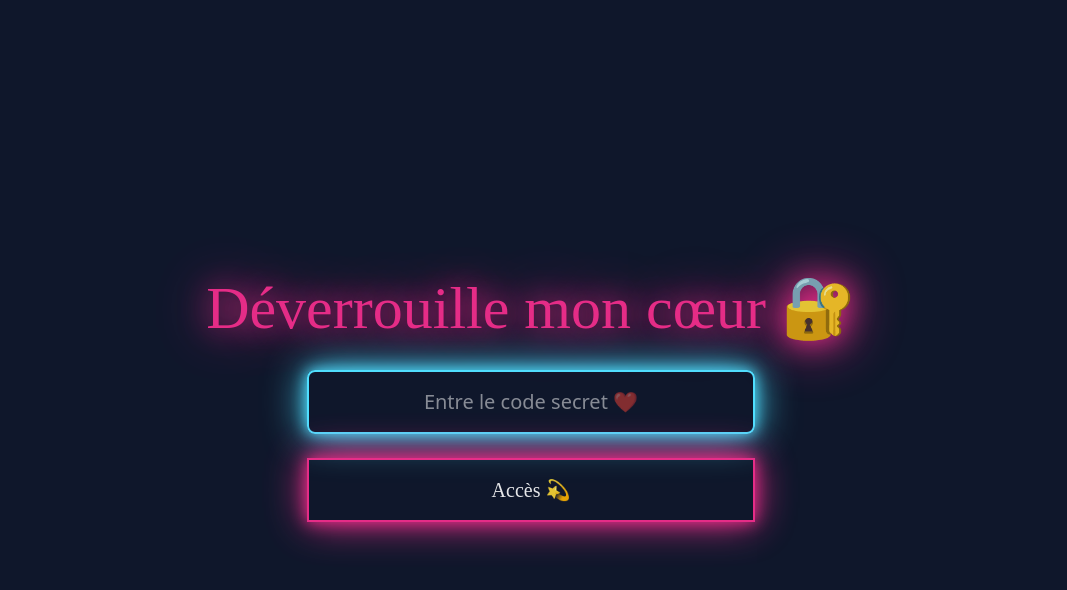
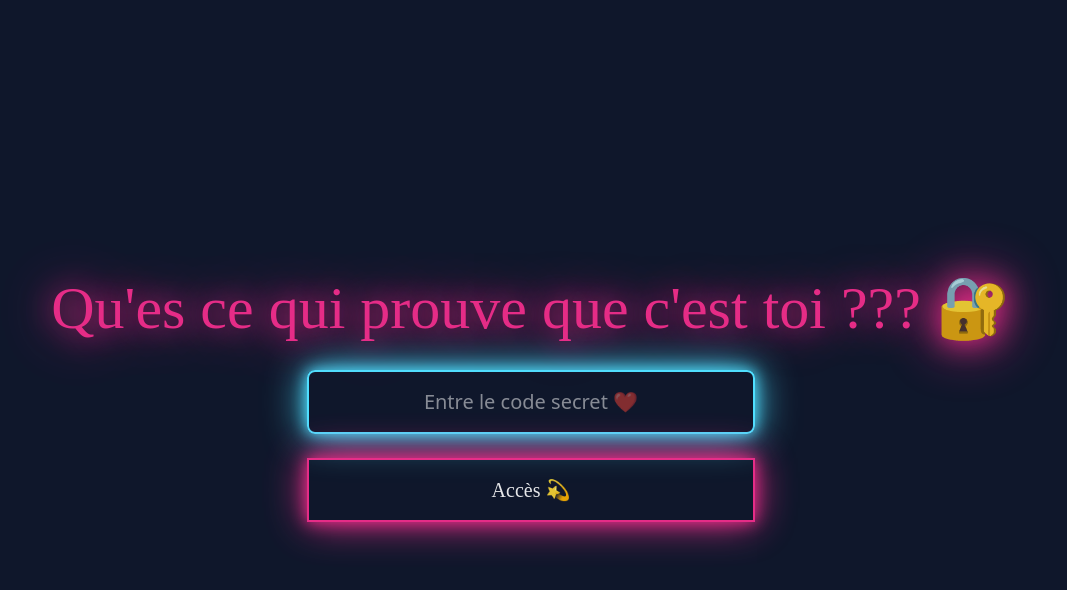
Before and after one commit to henocn/test-repo, a React (Vite) app: page / in a window 1280 px wide. Both pictures are taken after a click on the button "🎁 SURPRISE". Shown: the top 590 px of the page, without its empty margins (109-1176 px from the left). Built offline with nearby package versions, Linux system fonts and the light colour scheme; a web font is replaced by a local one.

Commit message:
change phrase

```diff
--- a/src/components/AccessGate.jsx
+++ b/src/components/AccessGate.jsx
@@ -22,7 +22,7 @@ export default function AccessGate({ secretCode, onSuccess }) {
   return (
     <div className="flex flex-col items-center justify-center gap-8 px-6 py-12 min-h-screen">
       <h1 className="neon-question text-4xl sm:text-5xl md:text-6xl text-center">
-        Déverrouille mon cœur 🔐
+        Qu'es ce qui prouve que c'est toi ??? 🔐
       </h1>
 
       <div className="max-w-md w-full flex flex-col gap-6">
```
